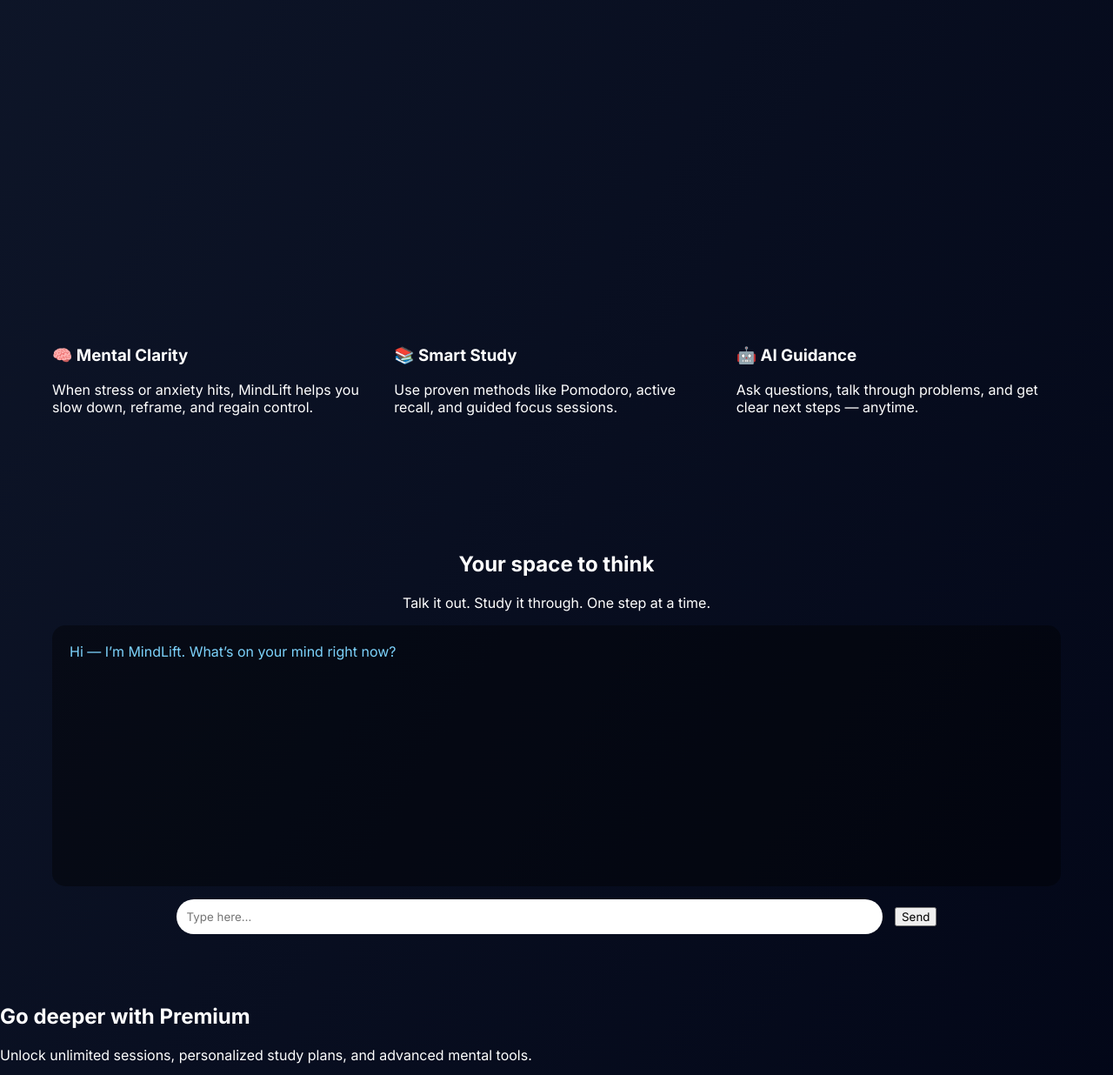
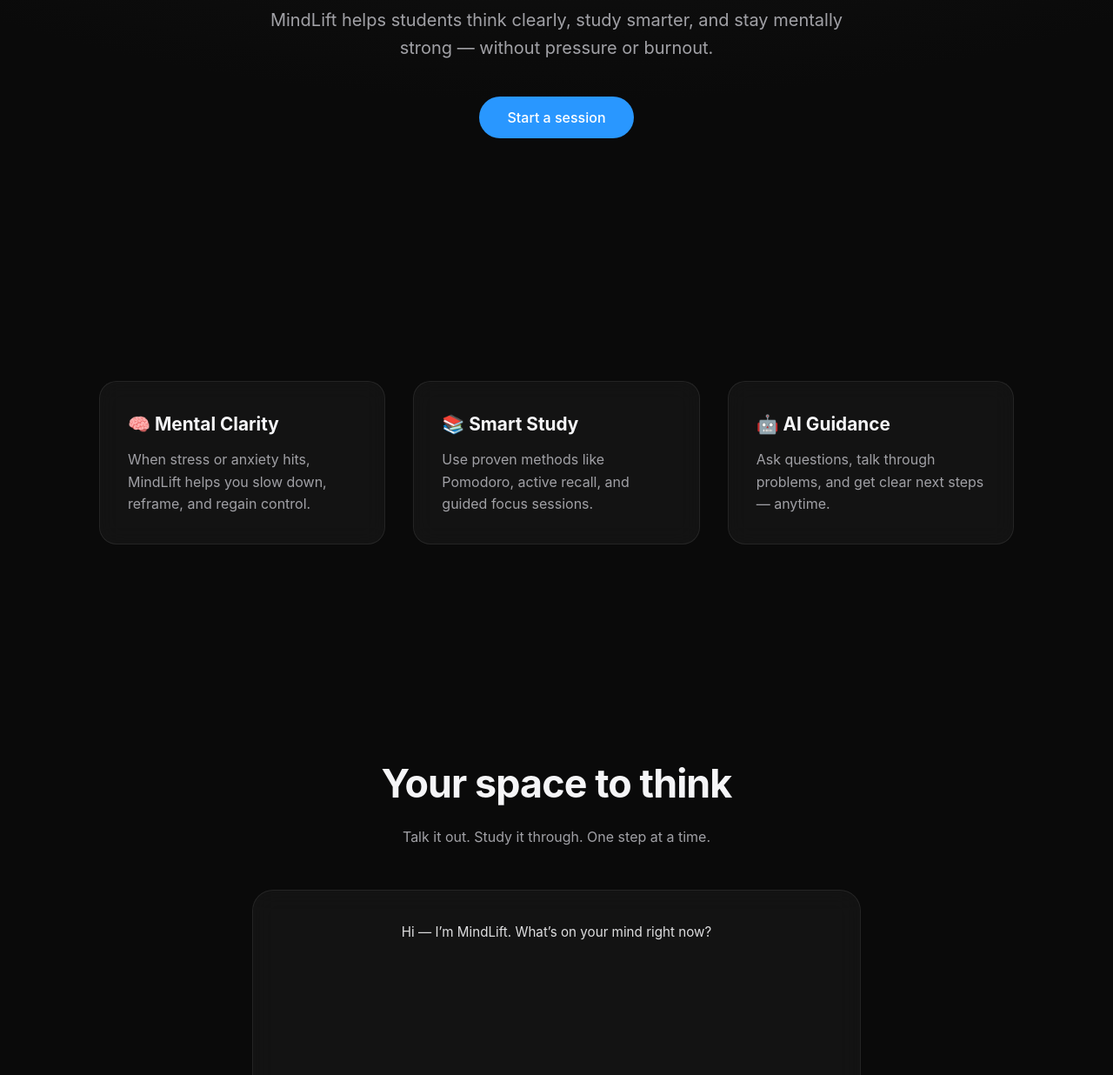
Before and after one commit to brownpierce753-prog/mind-lift, a plain HTML site: page index.html in a window 1280 px wide. Shown: the part 482-1718 px from the top of the page at 87% size. Drawn offline with Linux system fonts and the light colour scheme.

Commit message:
Update style.css

```diff
--- a/style.css
+++ b/style.css
@@ -1,92 +1,258 @@
+/* RESET */
 * {
   box-sizing: border-box;
-  font-family: 'Inter', sans-serif;
+  margin: 0;
+  padding: 0;
+  font-family: -apple-system, BlinkMacSystemFont, "Inter", "Segoe UI",
+    Roboto, Helvetica, Arial, sans-serif;
 }
 
-body {
-  margin: 0;
-  background: linear-gradient(120deg, #0f172a, #020617);
-  color: white;
+/* COLORS */
+:root {
+  --bg: #0a0a0a;
+  --bg-soft: #111111;
+  --text: #f5f5f7;
+  --muted: #a1a1a6;
+  --accent: #2997ff;
+  --card: rgba(255, 255, 255, 0.04);
+  --border: rgba(255, 255, 255, 0.08);
 }
 
+/* BODY */
+body {
+  background: radial-gradient(
+      1200px 600px at top,
+      #1a1a1a,
+      transparent
+    ),
+    var(--bg);
+  color: var(--text);
+  line-height: 1.6;
+}
+
+/* NAV */
+.nav {
+  display: flex;
+  justify-content: space-between;
+  align-items: center;
+  padding: 24px 48px;
+}
+
+.logo {
+  font-size: 1.1rem;
+  font-weight: 600;
+}
+
+.nav-links a {
+  color: var(--muted);
+  margin-left: 24px;
+  text-decoration: none;
+  font-size: 0.95rem;
+}
+
+.nav-links a:hover {
+  color: var(--text);
+}
+
+/* HERO */
 .hero {
   min-height: 100vh;
+  display: flex;
+  flex-direction: column;
+}
+
+.hero-content {
+  max-width: 720px;
+  margin: auto;
   text-align: center;
-  padding: 100px 20px;
+  padding: 0 24px;
 }
 
 .hero h1 {
-  font-size: 4rem;
-  margin-bottom: 10px;
+  font-size: clamp(3rem, 6vw, 4.5rem);
+  font-weight: 600;
+  letter-spacing: -0.03em;
+  margin-bottom: 24px;
 }
 
 .hero p {
-  font-size: 1.2rem;
-  opacity: 0.85;
+  font-size: 1.25rem;
+  color: var(--muted);
+  margin-bottom: 40px;
 }
 
 .hero button {
-  margin-top: 30px;
-  padding: 15px 30px;
+  background: var(--accent);
+  color: #fff;
   border: none;
-  border-radius: 30px;
-  background: #38bdf8;
-  color: black;
+  padding: 14px 32px;
+  border-radius: 999px;
   font-size: 1rem;
+  font-weight: 500;
   cursor: pointer;
 }
 
-.features {
-  display: grid;
-  grid-template-columns: repeat(auto-fit, minmax(250px, 1fr));
-  gap: 20px;
-  padding: 60px;
+.hero button:hover {
+  opacity: 0.9;
 }
 
-.card {
-  background: rgba(255,255,255,0.05);
-  padding: 30px;
-  border-radius: 20px;
-  backdrop-filter: blur(10px);
+/* FEATURES */
+.features {
+  max-width: 1100px;
+  margin: 0 auto;
+  padding: 120px 24px;
+  display: grid;
+  grid-template-columns: repeat(auto-fit, minmax(280px, 1fr));
+  gap: 32px;
 }
 
+.feature {
+  background: var(--card);
+  border: 1px solid var(--border);
+  border-radius: 20px;
+  padding: 32px;
+  backdrop-filter: blur(12px);
+}
+
+.feature h3 {
+  font-size: 1.3rem;
+  margin-bottom: 12px;
+}
+
+.feature p {
+  color: var(--muted);
+}
+
+/* CHAT */
 .chat-section {
-  padding: 60px;
+  padding: 120px 24px;
   text-align: center;
 }
 
+.chat-section h2 {
+  font-size: 2.8rem;
+  letter-spacing: -0.02em;
+  margin-bottom: 12px;
+}
+
+.chat-subtitle {
+  color: var(--muted);
+  margin-bottom: 48px;
+}
+
+.chat-container {
+  max-width: 700px;
+  margin: auto;
+  background: var(--card);
+  border: 1px solid var(--border);
+  border-radius: 24px;
+  padding: 24px;
+  backdrop-filter: blur(14px);
+}
+
 .chat-box {
-  background: rgba(0,0,0,0.4);
   height: 300px;
   overflow-y: auto;
-  padding: 20px;
-  border-radius: 15px;
-  margin-bottom: 15px;
-  text-align: left;
+  padding: 12px;
+  margin-bottom: 16px;
 }
 
-.bot, .user {
-  margin-bottom: 10px;
+.bot,
+.user {
+  margin-bottom: 12px;
+  font-size: 0.95rem;
 }
 
 .bot {
-  color: #7dd3fc;
+  color: var(--text);
+  opacity: 0.9;
 }
 
 .user {
-  color: #a7f3d0;
+  text-align: right;
+  color: var(--accent);
 }
 
-input {
-  width: 70%;
-  padding: 12px;
-  border-radius: 20px;
-  border: none;
-  margin-right: 10px;
+.chat-input {
+  display: flex;
+  gap: 12px;
 }
 
+.chat-input input {
+  flex: 1;
+  padding: 12px 16px;
+  border-radius: 14px;
+  border: none;
+  outline: none;
+  background: #1c1c1e;
+  color: var(--text);
+}
+
+.chat-input button {
+  padding: 12px 20px;
+  border-radius: 14px;
+  border: none;
+  background: var(--accent);
+  color: #fff;
+  cursor: pointer;
+}
+
+/* PREMIUM */
+.premium {
+  padding: 120px 24px;
+  text-align: center;
+}
+
+.premium h2 {
+  font-size: 2.5rem;
+  margin-bottom: 16px;
+}
+
+.premium p {
+  color: var(--muted);
+  margin-bottom: 40px;
+}
+
+.premium-card {
+  max-width: 420px;
+  margin: auto;
+  padding: 32px;
+  background: linear-gradient(
+    180deg,
+    rgba(255, 255, 255, 0.08),
+    rgba(255, 255, 255, 0.02)
+  );
+  border-radius: 28px;
+  border: 1px solid var(--border);
+}
+
+.premium-card h3 {
+  font-size: 1.4rem;
+  margin-bottom: 20px;
+}
+
+.premium-card ul {
+  list-style: none;
+  margin-bottom: 24px;
+}
+
+.premium-card li {
+  margin-bottom: 10px;
+  color: var(--muted);
+}
+
+.premium-card button {
+  background: #2c2c2e;
+  color: var(--muted);
+  border: none;
+  padding: 12px 24px;
+  border-radius: 999px;
+}
+
+/* FOOTER */
 footer {
-  padding: 30px;
   text-align: center;
-  opacity: 0.5;
+  padding: 48px 24px;
+  color: var(--muted);
+  font-size: 0.85rem;
 }
```
